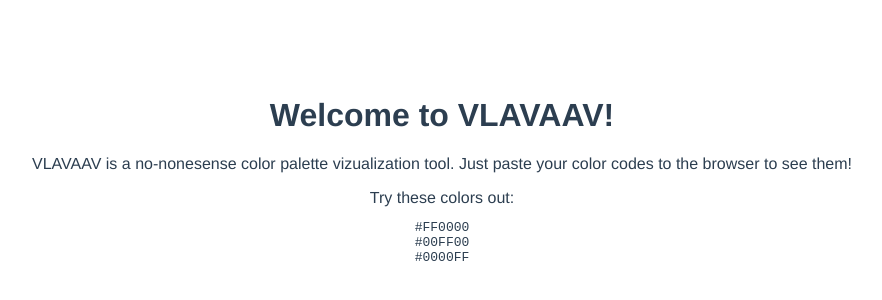
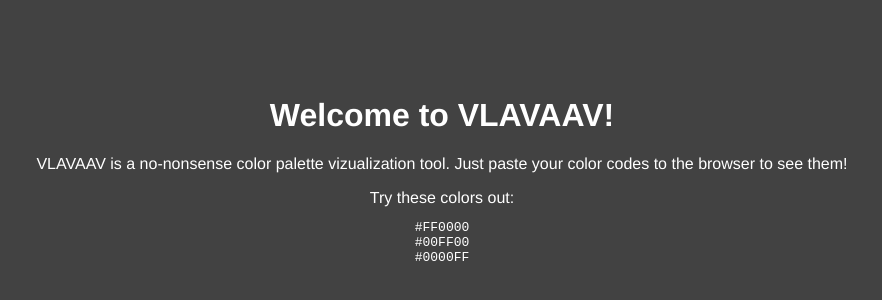
Before and after one commit to alexlalves/vlavaav, a Vue app: page / in a window 1280 px wide. Shown: the part 222-522 px from the top of the page, without its empty margins (198-1080 px from the left). Built offline with nearby package versions, Linux system fonts and the light colour scheme.

Commit message:
add logging of pasting to window

```diff
--- a/src/App.vue
+++ b/src/App.vue
@@ -1,5 +1,5 @@
 <template>
-  <div id="app">
+  <div id="app" @paste="onAppPaste">
     <HelloWorld/>
   </div>
 </template>
@@ -13,16 +13,23 @@ import HelloWorld from './components/HelloWorld.vue';
     HelloWorld,
   },
 })
-export default class App extends Vue {}
+export default class App extends Vue {
+  onAppPaste = (pastedContent: ClipboardEvent) => {
+    if (pastedContent.clipboardData) {
+      console.log(pastedContent.clipboardData.getData('text'));
+    }
+  }
+}
 </script>
 
 <style lang="scss">
 #app {
   font-family: Helvetica, Arial, sans-serif;
   text-align: center;
-  color: #2c3e50;
+  color: #FFFFFF;
 
   align-items: center;
+  background-color: #424242;
   display: flex;
   justify-content: center;
   height: 100vh;
--- a/src/components/HelloWorld.vue
+++ b/src/components/HelloWorld.vue
@@ -2,7 +2,7 @@
   <div class="hello">
     <h1>Welcome to VLAVAAV!</h1>
     <p>
-      VLAVAAV is a no-nonesense color palette vizualization tool.
+      VLAVAAV is a no-nonsense color palette vizualization tool.
       Just paste your color codes to the browser to see them!
     </p>
     <p>
```
